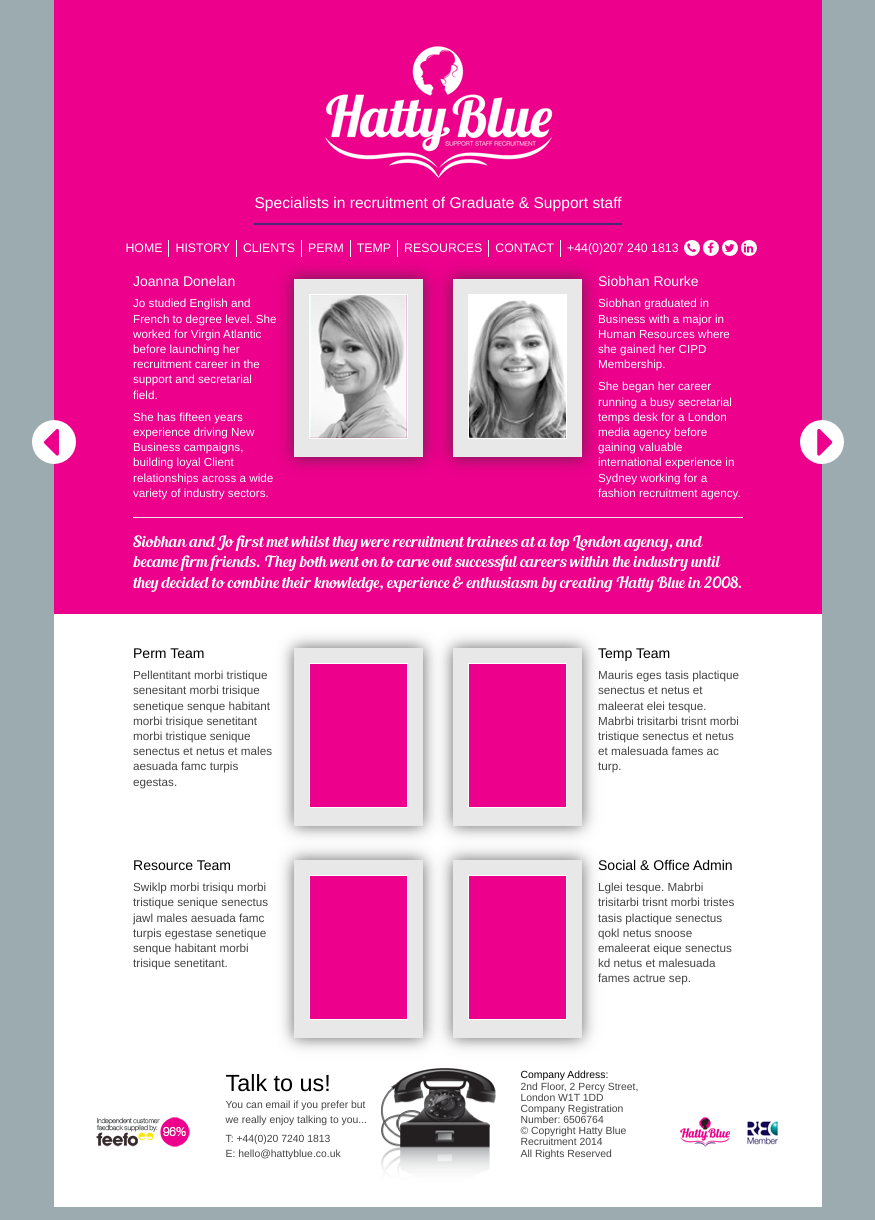
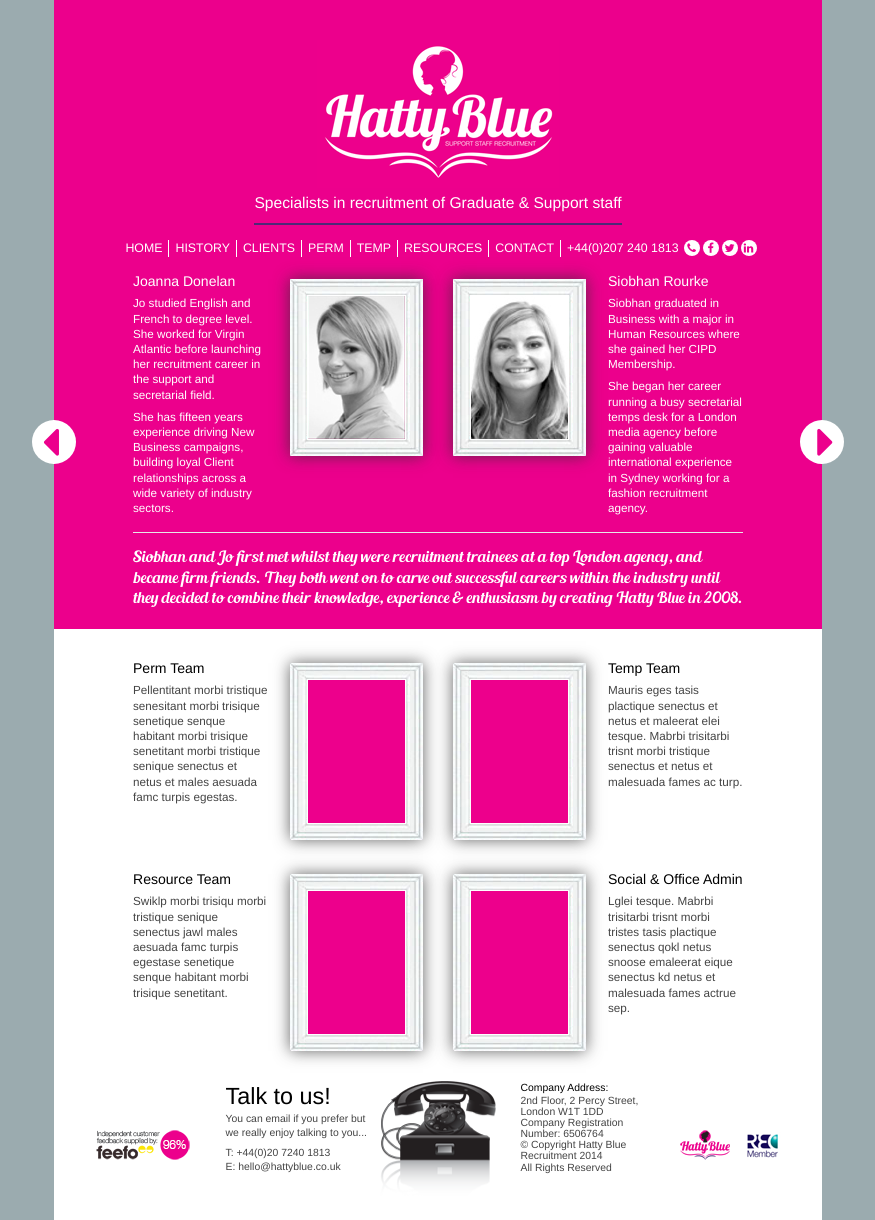
Before and after one commit to Gunzalez/hattyblue, a PHP site: page /history.php in a window 1280 px wide. Shown: the whole page, without its empty margins (202-1077 px from the left). Run offline with PHP 8.4, Linux system fonts and the light colour scheme; some libraries are stand-ins or nearby versions.

Commit message:
Adding image backgrounds, plus required CSS changes

```diff
--- a/css/hattyblue.css
+++ b/css/hattyblue.css
@@ -523,7 +528,12 @@ strong {
   padding-bottom: 20px;
 }
 .page .header .introduction.history .image .photo-frame {
-  padding: 15px;
+  width: 133px;
+  height: 177px;
+  background: url("../images/frame-history.jpg") 0 0 no-repeat;
+  text-align: center;
+  padding-top: 16px;
+  box-sizing: border-box;
 }
 .page .header .introduction.history .copy {
   float: none;
@@ -567,7 +577,7 @@ strong {
   float: left;
 }
 .page .header .introduction.history .copy .feature .feature-box .copy {
-  width: 145px;
+  width: 135px;
   font-size: 0.9em;
   padding-bottom: 10px;
 }
@@ -879,7 +893,12 @@ strong {
   padding-bottom: 20px;
 }
 .page .body .feature .image .photo-frame {
-  padding: 15px;
+  width: 133px;
+  height: 177px;
+  background: url("../images/frame-history.jpg") 0 0 no-repeat;
+  text-align: center;
+  padding-top: 16px;
+  box-sizing: border-box;
 }
 .page .body .feature h3 {
   padding-bottom: 5px;
@@ -914,7 +933,7 @@ strong {
   float: left;
 }
 .page .body .feature .feature-box .copy {
-  width: 145px;
+  width: 135px;
   font-size: 0.9em;
 }
 .page .body .feature .feature-box .image {
--- a/scss/hattyblue.scss
+++ b/scss/hattyblue.scss
@@ -634,7 +639,12 @@ strong {
                     padding-bottom: 20px;
 
                     .photo-frame {
-                        padding: 15px;
+                        width: 133px;
+                        height: 177px;
+                        background: url("../images/frame-history.jpg") 0 0 no-repeat;
+                        text-align: center;
+                        padding-top: 16px;
+                        box-sizing: border-box;
                     }
                 }
 
@@ -691,7 +701,7 @@ strong {
                         .feature-box {
 
                             .copy {
-                                width: 145px;
+                                width: 135px;
                                 font-size: 0.9em;
                                 padding-bottom: 10px;
                             }
@@ -1122,7 +1136,12 @@ strong {
                 padding-bottom: 20px;
 
                 .photo-frame {
-                    padding: 15px;
+                    width: 133px;
+                    height: 177px;
+                    background: url("../images/frame-history.jpg") 0 0 no-repeat;
+                    text-align: center;
+                    padding-top: 16px;
+                    box-sizing: border-box;
                 }
             }
 
@@ -1170,7 +1189,7 @@ strong {
             .feature-box {
 
                 .copy {
-                    width: 145px;
+                    width: 135px;
                     font-size: 0.9em;
                 }
 
```
Also changed, not shown: other parts of css/hattyblue.css (+18 -10 lines), other parts of scss/hattyblue.scss (+18 -11 lines), images/frame-history.jpg (added), images/frame-home.jpg (added), images/frame-jobs.jpg (added).
